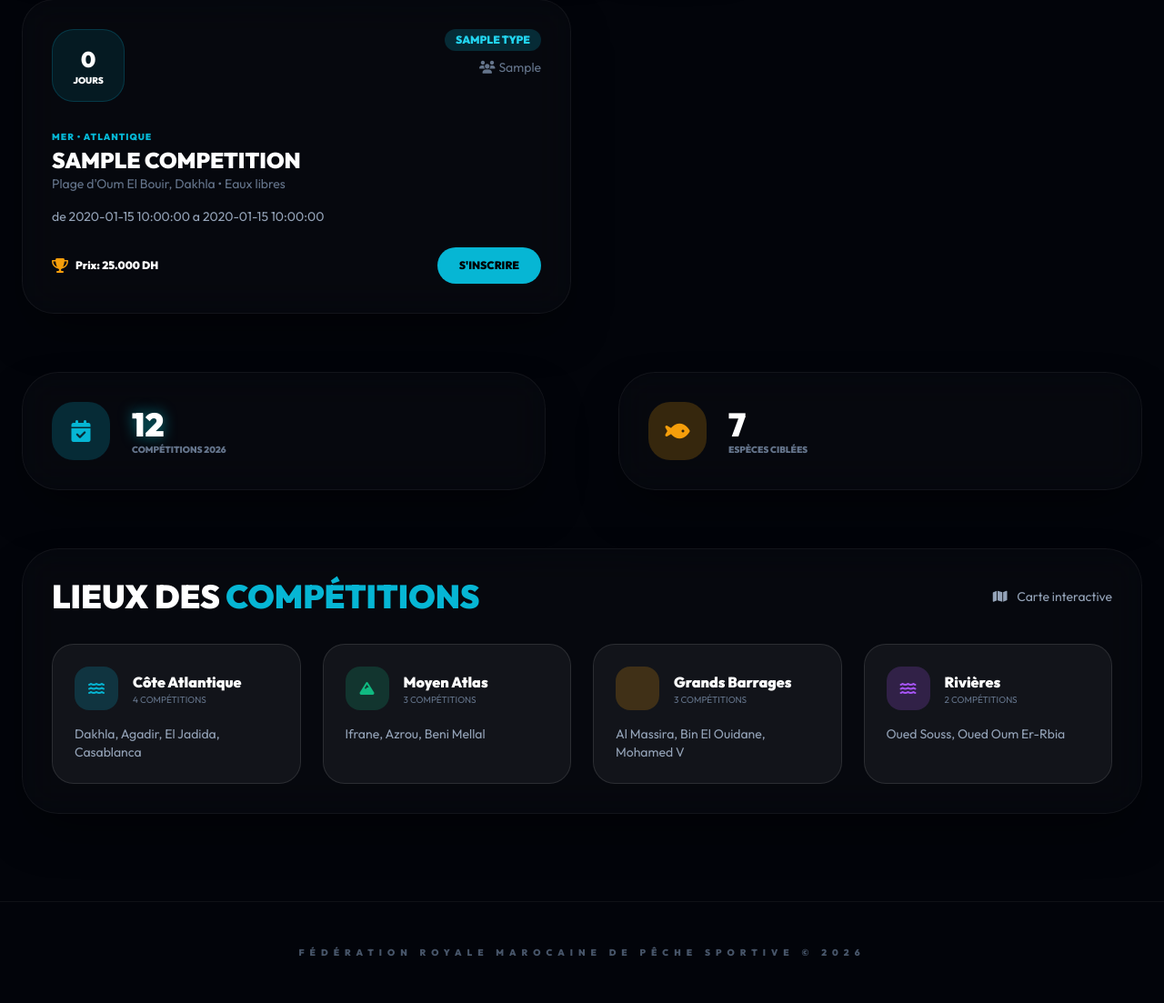
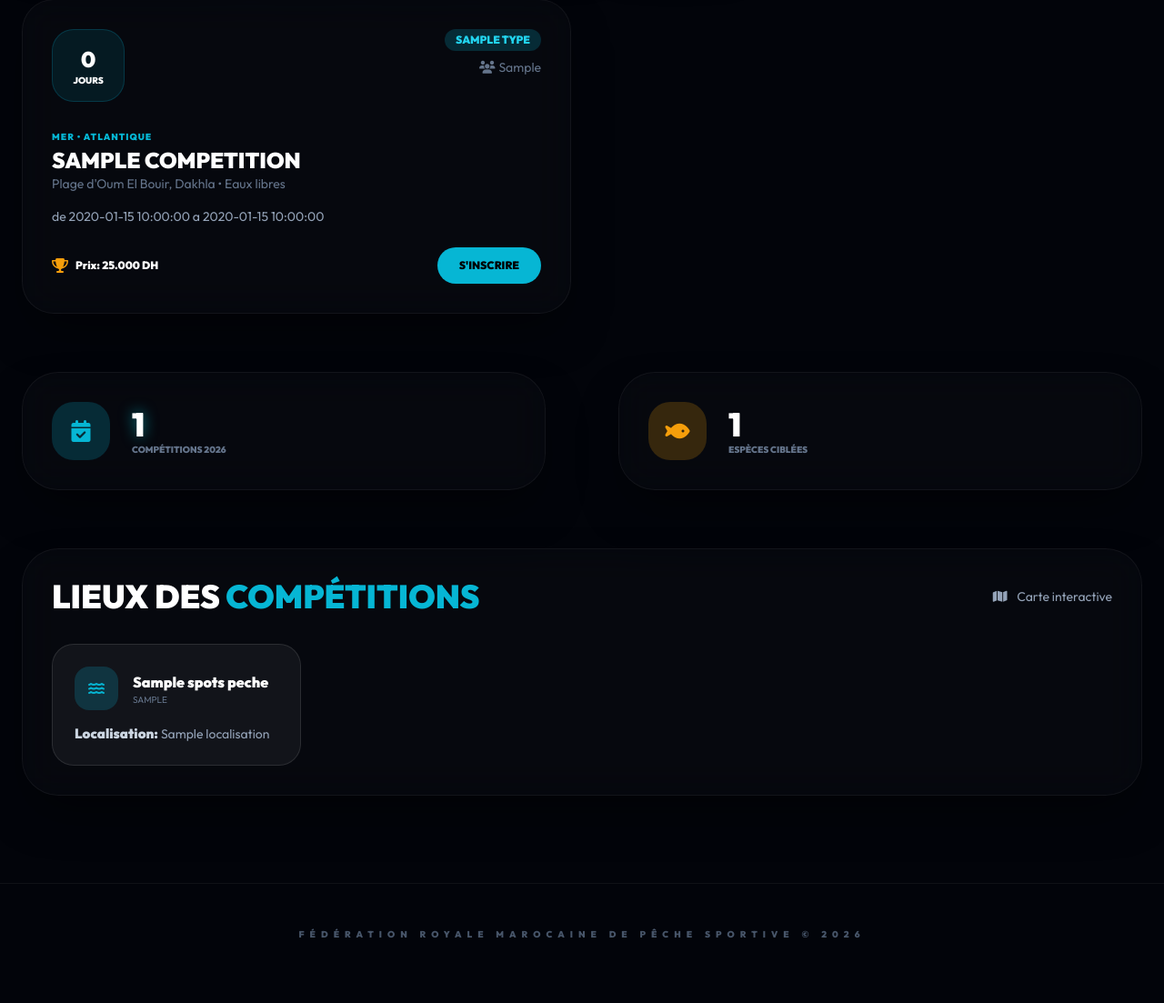
Before and after one commit to lakroune/FishMasters, a PHP site: the page made by app/views/calendrier.php in a window 1280 px wide. Shown: the part 733-1836 px from the top of the page at 91% size. After the commit the page ends 1764 px from the top, so only its background shows below. Run offline with PHP 8.4, Linux system fonts and the light colour scheme; the template is opened without the code that fills it: most values are stand-ins (such as "Sample title", 1, 10 or a date in 2020); some libraries are stand-ins or nearby versions.

Commit message:
feat: enhance calendrier view by integrating reglement data and updating competition statistics

```diff
--- a/app/controllers/CompetitionController.php
+++ b/app/controllers/CompetitionController.php
@@ -4,6 +4,7 @@ namespace app\controllers;
 
 use app\models\Competition;
 use app\models\SpotPeche;
+use app\models\Reglement;
 
 class CompetitionController
 {
@@ -12,6 +13,7 @@ class CompetitionController
     {
         $competitions = Competition::getAllCompetition();
         $spotsPeches = SpotPeche::getAllSpotPeche();
+        $reglements = (new Reglement())->getAllReglement();
         require_once "app/views/calendrier.php";
     }
     public function default()
--- a/app/models/Reglement.php
+++ b/app/models/Reglement.php
@@ -171,7 +171,7 @@ class Reglement
     public function getAllReglement(): array
     {
         $db = Connexion::connect()->getConnexion();
-        $query = "SELECT * FROM reglement";
+        $query = "SELECT * FROM reglements";
         try {
             $stmt = $db->prepare($query);
         } catch (Exception $e) {
--- a/app/views/calendrier.php
+++ b/app/views/calendrier.php
@@ -195,7 +195,6 @@
         <section id="calendar">
             <div class="grid lg:grid-cols-2 gap-6">
 
-                <!-- Compétition 1 -->
                 <?php foreach ($competitions as $competition) {
                     $debut = new DateTime($competition->getDateDebut());
                     $fin = new DateTime($competition->getDateFin());
@@ -243,7 +242,7 @@
                         <i class="fa-solid fa-calendar-check text-cyan-500 text-2xl"></i>
                     </div>
                     <div>
-                        <p class="text-4xl font-black stat-glow">12</p>
+                        <p class="text-4xl font-black stat-glow"><?= count($competitions) ?></p>
                         <p class="text-[10px] text-slate-500 uppercase font-bold">Compétitions 2026</p>
                     </div>
                 </div>
@@ -255,7 +254,19 @@
                         <i class="fa-solid fa-fish text-amber-500 text-2xl"></i>
                     </div>
                     <div>
-                        <p class="text-4xl font-black">7</p>
+                        <?php
+                        $autorise = [];
+
+                        foreach ($reglements as $reglement) {
+                            $pgarray = $reglement->getEspecesAutorisees();
+                            $pgarray = explode(',', trim($pgarray, '{}'));
+
+                            $autorise = array_merge($autorise, $pgarray);
+                        }
+
+                        // print_r($autorise);
+                        ?>
+                        <p class="text-4xl font-black"> <?= count($autorise) ?></p>
                         <p class="text-[10px] text-slate-500 uppercase font-bold">Espèces ciblées</p>
                     </div>
                 </div>
@@ -272,57 +283,20 @@
             </div>
 
             <div class="grid lg:grid-cols-4 gap-6">
+                <?php foreach ($spotsPeches as $spotsPeche) { ?>
                     <div class="p-6 bg-white/5 rounded-3xl border border-white/10">
                         <div class="flex items-center mb-4">
                             <div class="w-12 h-12 bg-cyan-500/20 rounded-2xl flex items-center justify-center mr-4">
                                 <i class="fa-solid fa-water text-cyan-500"></i>
                             </div>
                             <div>
-                            <p class="font-bold">Côte Atlantique</p>
-                            <p class="text-[10px] text-slate-500 uppercase">4 compétitions</p>
+                                <p class="font-bold"><?= $spotsPeche->getNomSpot() ?></p>
+                                <p class="text-[10px] text-slate-500 uppercase"><?= $spotsPeche->getTypeEau() ?></p>
                             </div>
                         </div>
-                    <p class="text-sm text-slate-400">Dakhla, Agadir, El Jadida, Casablanca</p>
+                        <p class="text-sm text-slate-400"><strong class="text-slate-300 text-[15px]">Localisation:</strong> <?= $spotsPeche->getLocalisation() ?></p>
                     </div>
-
-                <div class="p-6 bg-white/5 rounded-3xl border border-white/10">
-                    <div class="flex items-center mb-4">
-                        <div class="w-12 h-12 bg-emerald-500/20 rounded-2xl flex items-center justify-center mr-4">
-                            <i class="fa-solid fa-mountain text-emerald-500"></i>
-                        </div>
-                        <div>
-                            <p class="font-bold">Moyen Atlas</p>
-                            <p class="text-[10px] text-slate-500 uppercase">3 compétitions</p>
-                        </div>
-                    </div>
-                    <p class="text-sm text-slate-400">Ifrane, Azrou, Beni Mellal</p>
-                </div>
-
-                <div class="p-6 bg-white/5 rounded-3xl border border-white/10">
-                    <div class="flex items-center mb-4">
-                        <div class="w-12 h-12 bg-amber-500/20 rounded-2xl flex items-center justify-center mr-4">
-                            <i class="fa-solid fa-dam text-amber-500"></i>
-                        </div>
-                        <div>
-                            <p class="font-bold">Grands Barrages</p>
-                            <p class="text-[10px] text-slate-500 uppercase">3 compétitions</p>
-                        </div>
-                    </div>
-                    <p class="text-sm text-slate-400">Al Massira, Bin El Ouidane, Mohamed V</p>
-                </div>
-
-                <div class="p-6 bg-white/5 rounded-3xl border border-white/10">
-                    <div class="flex items-center mb-4">
-                        <div class="w-12 h-12 bg-purple-500/20 rounded-2xl flex items-center justify-center mr-4">
-                            <i class="fa-solid fa-water text-purple-500"></i>
-                        </div>
-                        <div>
-                            <p class="font-bold">Rivières</p>
-                            <p class="text-[10px] text-slate-500 uppercase">2 compétitions</p>
-                        </div>
-                    </div>
-                    <p class="text-sm text-slate-400">Oued Souss, Oued Oum Er-Rbia</p>
-                </div>
+                <?php } ?>
             </div>
         </section>
 
```
Lines whose indentation alone changed are shown as unchanged.
